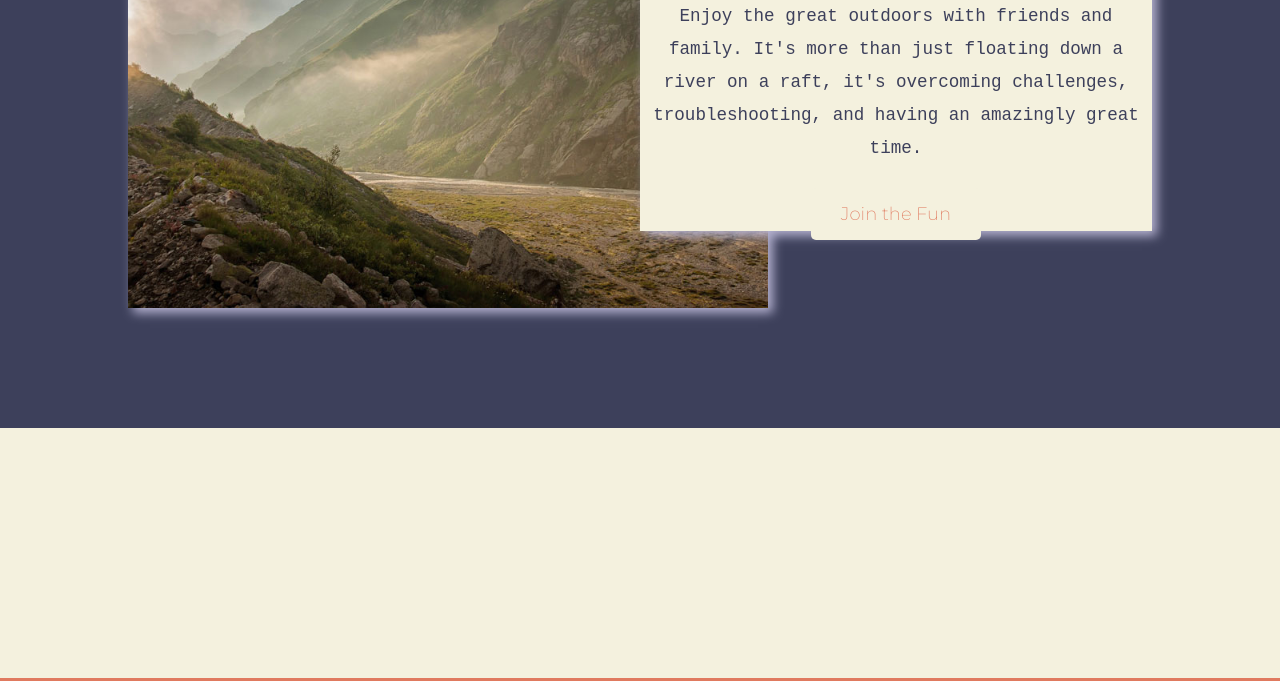
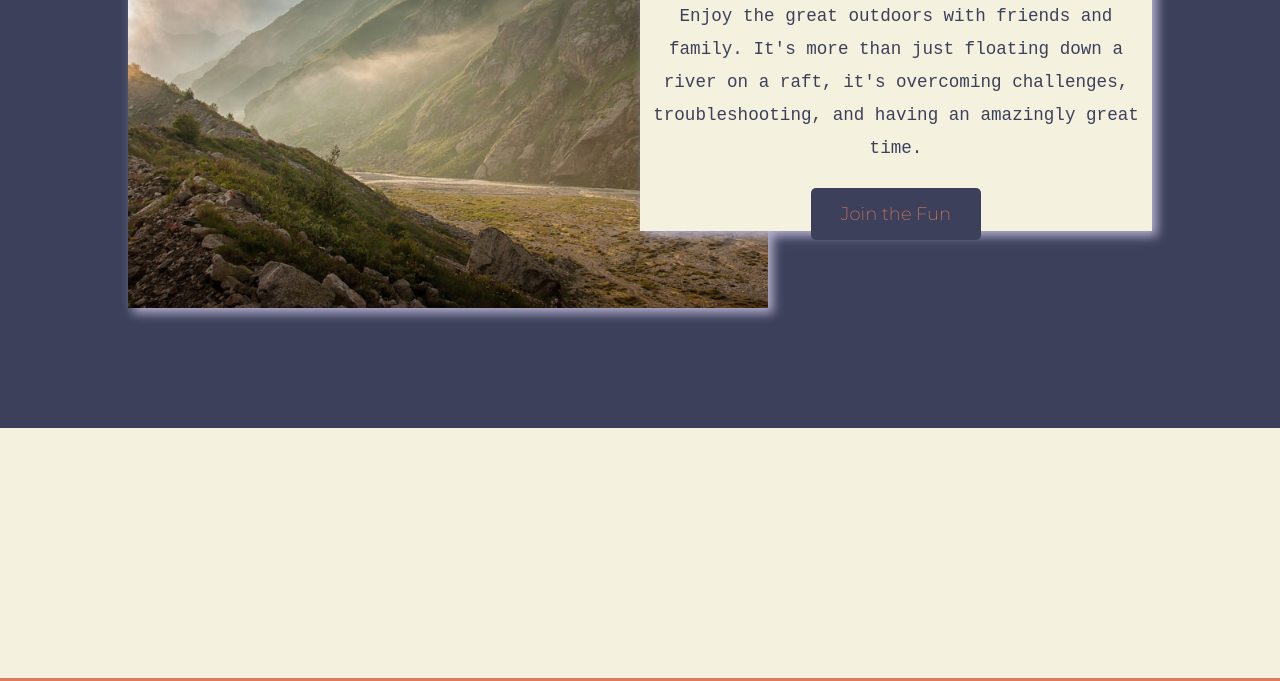
Before and after one commit to leshas10/wwr, a plain HTML site: page index.html in a window 1280 px wide. Shown: the part 2001-2682 px from the top of the page. Drawn offline with Linux system fonts and the light colour scheme; a web font is replaced by a local one.

Commit message:
join the fun color change

```diff
--- a/styles/style.css
+++ b/styles/style.css
@@ -73,7 +73,7 @@ nav a:hover {
     color:#f4f1de;
 }
 
-.book, .join {
+.book {
     background-color: #f4F1De;
     color:#e07a5f;
     text-decoration:none;
@@ -81,6 +81,17 @@ nav a:hover {
     padding: 15px 30px;
     margin-top: 50px;
     border-radius: 5px;
+}
+.join {
+    background-color: #3d405b;
+    color:#e07a5f;
+    text-decoration:none;
+    font-size: 18px;
+    padding: 15px 30px;
+    margin-top: 50px;
+    border-radius: 5px;
+
+
 }
 .book:hover, .join:hover {
     background-color: #e07a5f;
```
